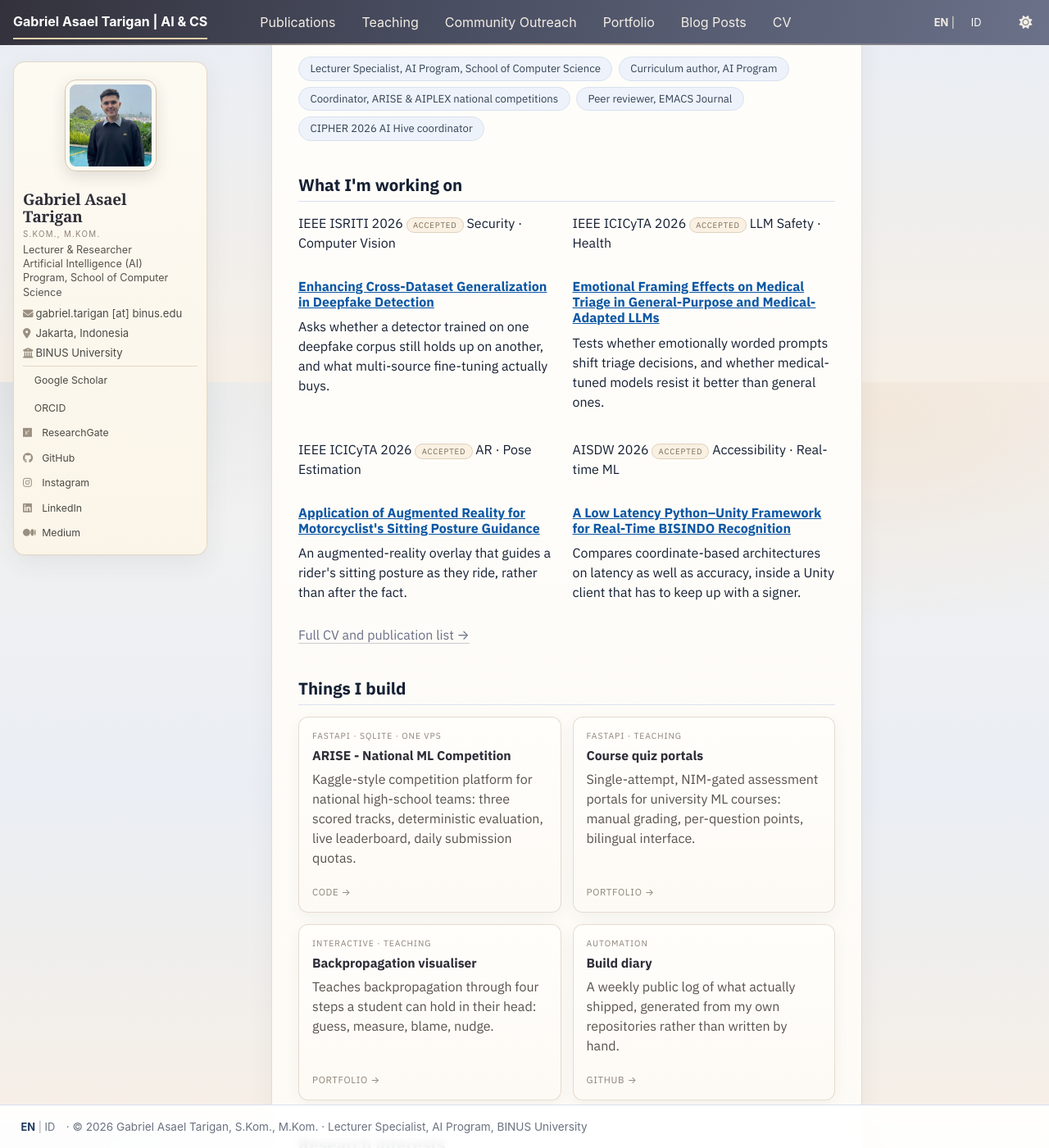
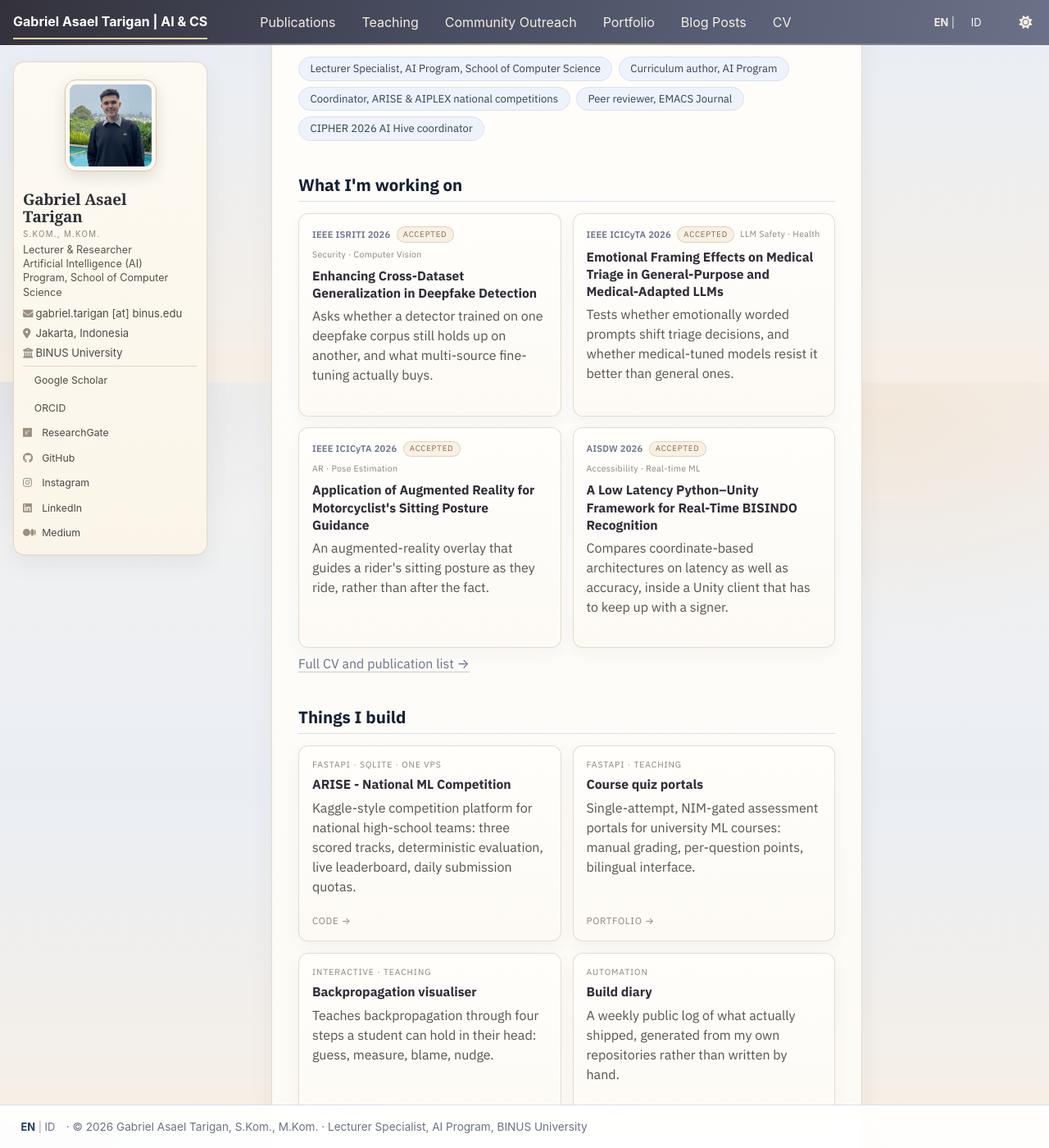
Before and after one commit to asaeltarigan/asaeltarigan.github.io, a Jekyll site: the page built from _pages/about.md, in a window 1280 px wide and 1400 px high, scrolled down 434 px. Shown: the whole window at 82% size. Built offline with Jekyll 4.4.1, drawn with Linux system fonts in a browser that asks for light colours; a style sheet for code colours, icons or effects is not loaded.

Commit message:
Design: featured cards render on homepage and publications, not just CV

```diff
--- a/_includes/head.html
+++ b/_includes/head.html
@@ -94,4 +94,4 @@
 <link rel="preconnect" href="https://fonts.gstatic.com" crossorigin>
 <link href="https://fonts.googleapis.com/css2?family=IBM+Plex+Sans:wght@400;500;600;700&display=swap" rel="stylesheet">
 <link rel="stylesheet" href="{{ base_path }}/assets/css/main.css">
-<link rel="stylesheet" href="{{ base_path }}/assets/css/custom.css?v=75">
+<link rel="stylesheet" href="{{ base_path }}/assets/css/custom.css?v=76">
--- a/assets/css/custom.css
+++ b/assets/css/custom.css
@@ -1720,3 +1720,36 @@ html[data-theme="dark"] .pub-item__meta { color: #b9b2a6; }
 
 .teach-chips { gap: 0.46rem; }
 .teach-chips li span::before { content: "\00b7"; margin-right: 0.3rem; color: #c0b3a0; }
+
+/* Featured cards outside /cv/ (homepage, publications): the .cv scoped
+   rules only apply to the CV page, so mirror them unscoped. */
+.cv-features { display: grid; grid-template-columns: repeat(2, minmax(0, 1fr)); gap: 0.85rem; }
+
+.cv-feature {
+  background: linear-gradient(180deg, #fffefb 0%, #fdfaf5 100%);
+  border: 1px solid rgba(206, 188, 166, 0.5);
+  border-radius: 12px;
+  padding: 0.95rem 1rem 1.05rem;
+  box-shadow: 0 6px 18px rgba(51, 50, 60, 0.05);
+  transition: box-shadow 0.18s ease, transform 0.18s ease;
+}
+
+.cv-feature:hover { box-shadow: 0 12px 26px rgba(51, 50, 60, 0.10); transform: translateY(-1px); }
+
+.cv-feature__meta { display: flex; flex-wrap: wrap; align-items: center; gap: 0.45rem; margin-bottom: 0.45rem; }
+.cv-feature__venue { font-size: 0.7rem; letter-spacing: 0.02em; color: #6a7188; font-weight: 600; }
+.cv-feature__tags { font-size: 0.66rem; color: #8d8377; letter-spacing: 0.03em; }
+.cv-feature__title { font-size: 0.98rem; line-height: 1.35; margin: 0 0 0.3rem; }
+.cv-feature__title a { color: #2f2e38; text-decoration: none; }
+.cv-feature__title a:hover { color: #6a7188; text-decoration: underline; }
+.cv-feature__sub { font-size: 0.78rem; color: #6a7188; margin: 0 0 0.4rem; }
+.cv-feature__note { font-size: 0.82rem; line-height: 1.5; color: #57534c; margin: 0; }
+
+html[data-theme="dark"] .cv-feature { background: linear-gradient(180deg, #1b1a21 0%, #17161c 100%); border-color: rgba(216, 185, 143, 0.22); box-shadow: none; }
+html[data-theme="dark"] .cv-feature__title a { color: #f0ebe2; }
+html[data-theme="dark"] .cv-feature__sub { color: #a8a094; }
+html[data-theme="dark"] .cv-feature__note { color: #bdb6aa; }
+
+@media (max-width: 760px) {
+  .cv-features { grid-template-columns: 1fr; }
+}
```
